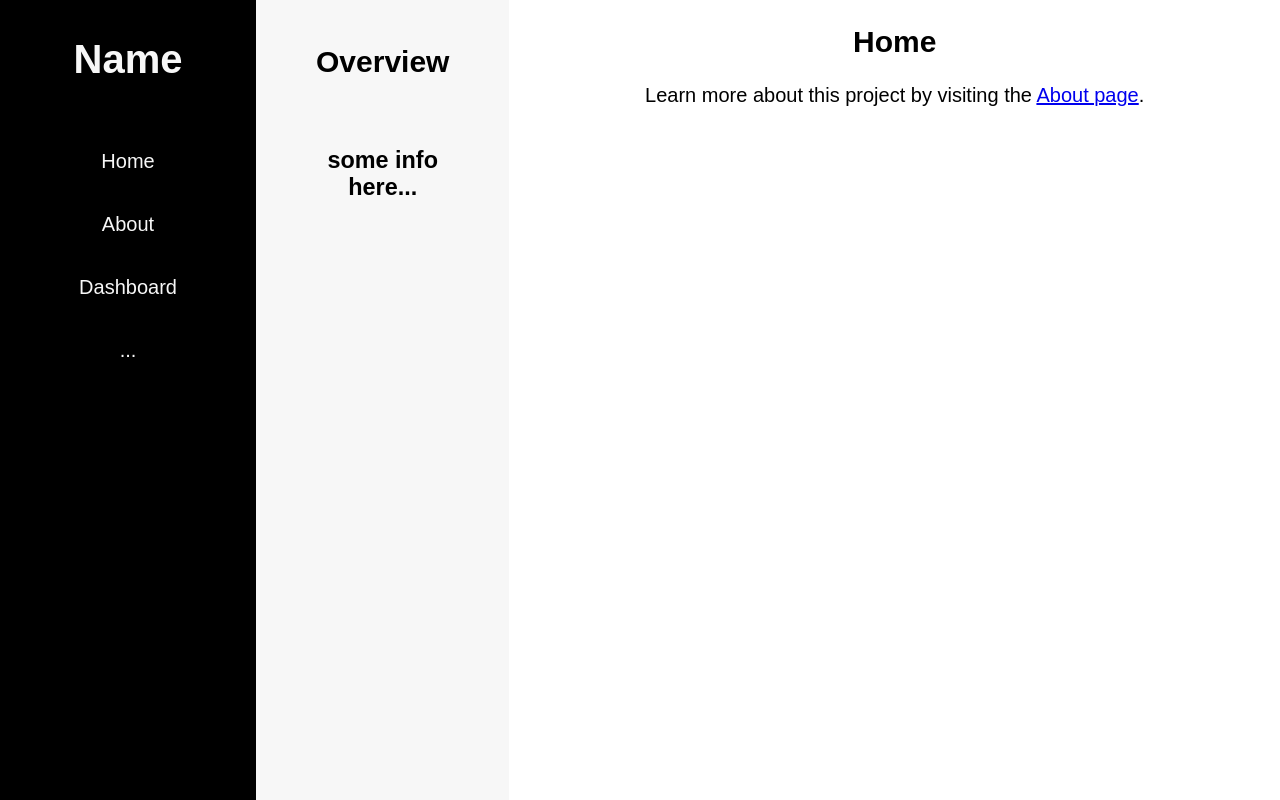
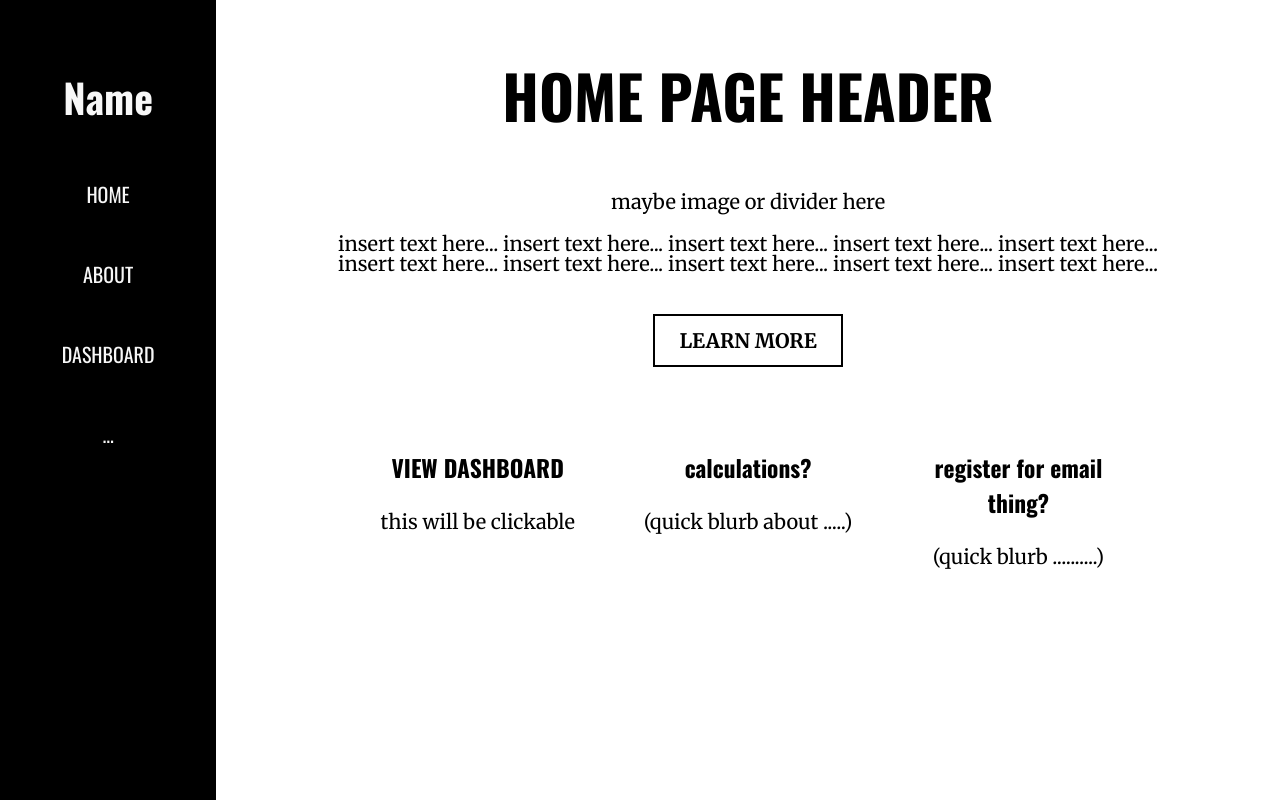
Before and after one commit to Preetam-Jain/capstone, a Python web app: template Flask_Test/board/templates/pages/home.html in a window 1280 px wide. Run offline with Jinja, Linux system fonts and the light colour scheme; the template is opened without the code that fills it, so the values that code supplies are empty.

Commit message:
changed font and added more to home.html

```diff
--- a/Flask_Test/board/__init__.py
+++ b/Flask_Test/board/__init__.py
@@ -6,6 +6,8 @@ mail = Mail()
 
 def create_app():
     app = Flask(__name__)
+
+    app.config['TEMPLATES_AUTO_RELOAD'] = True
 
     app.config['MAIL_SERVER'] = 'smtp.gmail.com'
     app.config['MAIL_PORT'] = 587
@@ -17,3 +19,7 @@ def create_app():
 
     app.register_blueprint(pages.bp)
     return app
+
+if __name__ == '__main__':
+    app = create_app()
+    app.run(debug=True)
--- a/Flask_Test/board/static/styles.css
+++ b/Flask_Test/board/static/styles.css
@@ -1,44 +1,69 @@
+/* Header: Oswald
+ * Other text: Merriweather sans
+ *
+ *
+*/
+
+:root {
+  --primary-white: #F7F7F7;
+  --primary-red: #BA0C2F;
+  --primary-black: #000000;
+}
+
 * {
     box-sizing: border-box;
   }
 
   body {
-    font-family: sans-serif;
+    font-family: 'Merriweather', sans-serif;
     font-size: 20px;
     margin: 0 auto;
     text-align: center;
     display: flex;
     height: 100vh;
+  }
+
+
+
+  h1, h2, h3 {
+    font-family: 'Oswald', sans-serif;
 
   }
+
+
 
   section {
     width: 100%;
   }
+
+  /* navigation bar */
   .left-page {
     width: 20%;
-    padding: 10px;
+    padding: 40px 10px;
     display: flex;
     flex-direction: column;
     align-items: center;
     justify-content: flex-start;
-    background-color: #000000;
+    background-color: var(--primary-black);
     color: #F7F7F7;
   }
 
   .right-page {
-    width: 80%;
+    width: 85%;
     display: flex;
     flex-direction: row;
     align-items: top;
     justify-content: flex-start;
+
   }
 
   .overview-section {
     display: flex;
-    background-color: #F7F7F7;
+    background-color: var(--primary-white);
     flex-direction: column;
     padding: 0 40px;
+
+
   }
 
   .overview-section h2 {
@@ -50,38 +75,42 @@
     flex-direction: column;
     justify-content: flex-start;
     width: 100%;
-    padding: 1px;
     text-decoration: none;
-
+    font-family: 'Oswald', sans-serif;
+    padding: 0;
+    margin: 0;
   }
 
   .nav-list a {
     text-decoration: none;
-    color: #F7F7F7;
+    color: var(--primary-white);
+  }
+
+  .nav-item {
+    margin: 10px 0;
+    border-radius: 12px;
+    list-style: none;
+  }
+
+  .nav-link {
+    display: block;
+    padding: 15px 30px;
+    font-size: 20px;
+    text-transform: uppercase;
+    cursor: pointer;
+    background-color: transparent;
+    transition: background-color 0.3s, color 0.3s;
+  }
+
+  .nav-link:hover {
+    background-color: var(--primary-red);
+    color: var(--primary-black);
   }
 
 
-
-
-  .nav-item {
+  .nav-link:visited {
+    color: var(--primary-white);
     text-decoration: none;
-    color: #F7F7F7;
-    padding: 20px;
-    border-radius: 10px;
-  }
-
-  .nav-item:visited {
-    color: black;
-    text-decoration: none;
-  }
-
-  .nav-item li {
-    padding: 20px; /* */
-  }
-
-  .nav-item:hover {
-    background-color: #BA0C2F ;
-    color:#000000;
   }
 
 
@@ -116,3 +145,64 @@
     width: 80%;
     margin: 0 auto;
   }
+
+  /* home.html */
+
+  .home-header {
+    font-family: 'Oswald', sans-serif;
+    font-size: 60px;
+    margin: 0;
+    padding: 0;
+    padding: 50px 10px 30px 10px;
+    display: block;
+  }
+
+  .home-body {
+    font-family: 'Merriweather', sans-serif;
+    line-height: 20px;
+  }
+
+  .learn-more-button {
+    display: inline-block;
+    padding: 12px 24px;
+    color: var(--primary-black);
+    text-decoration: none;
+
+    font-weight: bold;
+    transition: background-color 0.3s, color 0.3s;
+    margin: 20px;
+    border: 2px var(--primary-black) solid;
+  }
+
+
+  .learn-more-button:hover {
+    background-color: var(--primary-black);
+    color: white;
+
+  }
+
+  /* horizontal bar consisting of 3 things*/
+  .home-3-block {
+    display: flex;
+    flex-direction: row;
+    justify-content: space-between;
+    margin: 20px;
+  }
+
+  /* "a" element */
+  .home-block-item {
+  color: var(--primary-black);
+  flex: 1;
+  margin: 0 10px;
+
+  padding: 20px;
+  text-align: center;
+  text-decoration: none;
+  transition: background-color 0.3s, color 0.3s;
+  }
+
+  .home-block-item:hover {
+    background-color: #f0f0f0;
+    cursor: pointer;
+
+  }
--- a/Flask_Test/board/templates/_navigation.html
+++ b/Flask_Test/board/templates/_navigation.html
@@ -1,8 +1,16 @@
 <nav>
     <ul class="nav-list">
-      <li class="nav-item"><a href="{{ url_for('pages.home') }}">Home</a></li>
-      <li class="nav-item"><a href="{{ url_for('pages.about') }}">About</a></li>
-      <li class="nav-item"><a href="{{ url_for('pages.dashboard') }}">Dashboard</a></li>
-      <li class="nav-item"><a href="{{ url_for('pages.about') }}">...</a></li>
+      <li class="nav-item">
+        <a class="nav-link" href="{{ url_for('pages.home') }}">Home</a>
+      </li>
+      <li class="nav-item">
+        <a class="nav-link" href="{{ url_for('pages.about') }}">About</a>
+      </li>
+      <li class="nav-item">
+        <a class="nav-link" href="{{ url_for('pages.dashboard') }}">Dashboard</a>
+      </li>
+      <li class="nav-item">
+        <a class="nav-link" href="{{ url_for('pages.about') }}">...</a>
+      </li>
     </ul>
   </nav>
--- a/Flask_Test/board/templates/base.html
+++ b/Flask_Test/board/templates/base.html
@@ -2,6 +2,9 @@
 <html lang="en">
 <head>
   <title> App Name - {% block title %}{% endblock title %}</title>
+  <link rel="preconnect" href="https://fonts.googleapis.com">
+<link rel="preconnect" href="https://fonts.gstatic.com" crossorigin>
+<link href="https://fonts.googleapis.com/css2?family=Merriweather+Sans:ital,wght@0,300..800;1,300..800&family=Merriweather:ital,wght@0,300;0,400;0,700;0,900;1,300;1,400;1,700;1,900&family=Oswald:wght@200..700&display=swap" rel="stylesheet">
   <link rel="stylesheet" href="{{ url_for('static', filename='styles.css') }}">
 </head>
 <body class="main-page">
@@ -11,14 +14,7 @@
   {% include("_navigation.html") %}
 </div>
 
-<div class="right-page">
-  <div class="overview-section">
-    <h2>Overview</h2>
-    <h3> some info here...</h3>
-  </div>
-  <div class="graph-section">
 
-  </div>
 
 <section>
   <header>
--- a/Flask_Test/board/templates/pages/about.html
+++ b/Flask_Test/board/templates/pages/about.html
@@ -1,7 +1,7 @@
 {% extends 'base.html' %}
 
 {% block header %}
-  <h2>{% block title %}About{% endblock title %}</h2>
+  <h2>{% block title %}ABOUT{% endblock title %}</h2>
 {% endblock header %}
 
 {% block content %}
--- a/Flask_Test/board/templates/pages/home.html
+++ b/Flask_Test/board/templates/pages/home.html
@@ -2,11 +2,34 @@
 
 
 {% block header %}
-  <h2>{% block title %}Home{% endblock title %}</h2>
+  <h1 class = "home-header">{% block title %}HOME PAGE HEADER{% endblock title %}</h1>
 {% endblock header %}
 
 {% block content %}
-  <p>
-    Learn more about this project by visiting the <a href="{{ url_for('pages.about') }}">About page</a>.
+  <p> maybe image or divider here <p>
+  <p class="home-body">
+    insert text here... insert text here... insert text here... insert text here... insert text here...
+    insert text here... insert text here... insert text here... insert text here... insert text here...
   </p>
+
+  <div>
+    <a class="learn-more-button" href="{{ url_for('pages.about') }}">LEARN MORE</a>
+  </div>
+
+
+
+  <div class="home-3-block">
+    <a class="home-block-item" href="{{ url_for('pages.dashboard') }}">
+      <h3>VIEW DASHBOARD</h3>
+      <p>this will be clickable</p>
+    </a>
+    <div class="home-block-item">
+      <h3>calculations?</h3>
+      <p>(quick blurb about .....)</p>
+    </div>
+    <div class="home-block-item">
+      <h3>register for email thing?</h3>
+      <p>(quick blurb ..........)</p>
+    </div>
+  </div>
 {% endblock content %}
```
Also changed, not shown: Flask_Test/board/pages.py (line endings or trailing spaces), server.py (line endings or trailing spaces).
